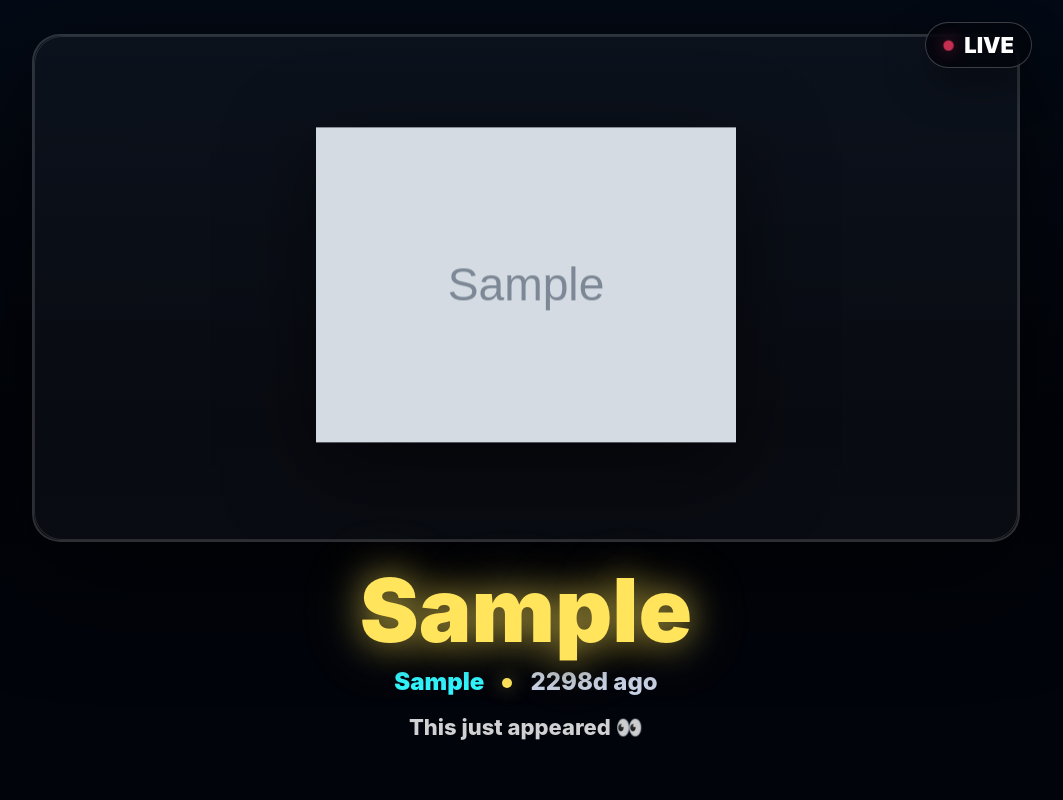
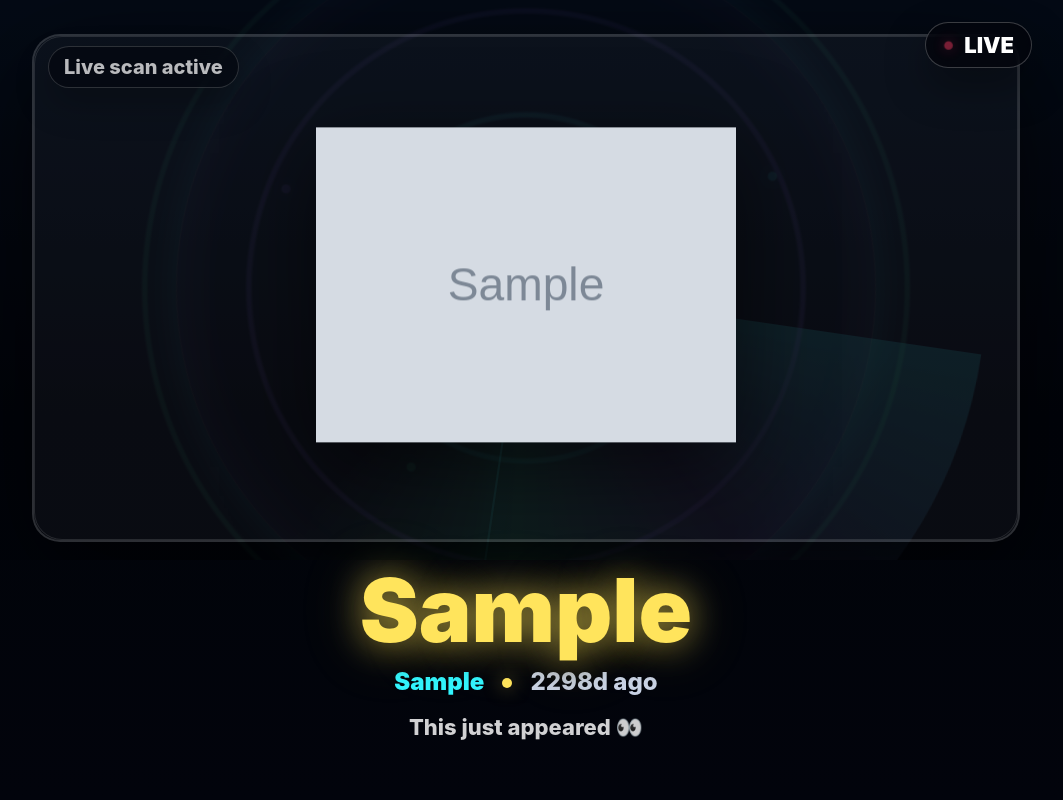
Before and after one commit to playstationvrtuga-boop/tcgsniperdeals, a Flask app: page /live-view in a window 1280 px wide. Shown: the whole page, without its empty margins (114-1177 px from the left). Run offline with Flask 3, Linux system fonts and the light colour scheme; tables that the repository leaves empty hold one stand-in row (values such as "Sample post"); grey boxes marked "Sample" are stand-in pictures.

Commit message:
Add radar motion to live view

```diff
--- a/vip_app/app/templates/live_view.html
+++ b/vip_app/app/templates/live_view.html
@@ -88,19 +88,126 @@
       border-radius: 50%;
       background: #ff3b64;
       box-shadow: 0 0 18px rgba(255, 59, 100, 0.72);
-      animation: live-dot-breathe 2.2s ease-in-out infinite;
+      animation: live-dot-breathe 1s ease-in-out infinite;
     }
 
     .image-stage {
+      position: relative;
       height: 70svh;
       padding: 34px 46px 18px;
       display: flex;
       align-items: center;
       justify-content: center;
+      overflow: hidden;
+    }
+
+    .scan-label {
+      position: absolute;
+      z-index: 3;
+      top: 46px;
+      left: 62px;
+      padding: 10px 15px;
+      border: 1px solid rgba(255, 255, 255, 0.16);
+      border-radius: 999px;
+      background: rgba(2, 4, 10, 0.48);
+      color: rgba(255, 255, 255, 0.72);
+      font-size: 20px;
+      line-height: 1;
+      font-weight: 800;
+      letter-spacing: 0;
+      box-shadow: 0 16px 36px rgba(0, 0, 0, 0.24);
+      backdrop-filter: blur(14px);
+    }
+
+    .radar-field {
+      position: absolute;
+      z-index: 0;
+      width: min(96vw, 920px);
+      aspect-ratio: 1;
+      border-radius: 50%;
+      opacity: 0.34;
+      background:
+        radial-gradient(circle, rgba(49, 245, 255, 0.2) 0 1px, transparent 2px 100%),
+        radial-gradient(circle, transparent 0 26%, rgba(49, 245, 255, 0.12) 26.4% 26.8%, transparent 27.2% 42%, rgba(151, 98, 255, 0.12) 42.4% 42.8%, transparent 43.2% 58%, rgba(55, 255, 155, 0.1) 58.4% 58.8%, transparent 59.2% 100%),
+        conic-gradient(from 0deg, rgba(49, 245, 255, 0.22), rgba(151, 98, 255, 0.11), rgba(55, 255, 155, 0.18), transparent 35%, transparent 100%);
+      animation: radar-rotate 26s linear infinite;
+      pointer-events: none;
+    }
+
+    .radar-field::before {
+      content: "";
+      position: absolute;
+      inset: 12%;
+      border-radius: 50%;
+      border: 1px solid rgba(255, 255, 255, 0.07);
+      box-shadow:
+        0 0 34px rgba(49, 245, 255, 0.12),
+        inset 0 0 46px rgba(151, 98, 255, 0.08);
+    }
+
+    .radar-field::after {
+      content: "";
+      position: absolute;
+      inset: 50% 50% 0 50%;
+      width: 50%;
+      height: 2px;
+      transform-origin: left center;
+      background: linear-gradient(90deg, rgba(49, 245, 255, 0.38), transparent);
+      box-shadow: 0 0 24px rgba(49, 245, 255, 0.22);
+    }
+
+    .scan-ping {
+      position: absolute;
+      inset: 38%;
+      border: 2px solid rgba(49, 245, 255, 0.34);
+      border-radius: 50%;
+      opacity: 0;
+      transform: scale(0.2);
+    }
+
+    .radar-field.is-pinging .scan-ping-one {
+      animation: scan-pulse 1.1s ease-out 1;
+    }
+
+    .radar-field.is-pinging .scan-ping-two {
+      animation: scan-pulse 1.1s ease-out 0.22s 1;
+    }
+
+    .scan-dot {
+      position: absolute;
+      width: 9px;
+      height: 9px;
+      border-radius: 50%;
+      background: rgba(49, 245, 255, 0.46);
+      box-shadow: 0 0 18px rgba(49, 245, 255, 0.34);
+      opacity: 0.32;
+    }
+
+    .scan-dot-one {
+      top: 26%;
+      left: 32%;
+      animation: scan-dot-drift-one 16s ease-in-out infinite alternate;
+    }
+
+    .scan-dot-two {
+      top: 58%;
+      left: 72%;
+      background: rgba(55, 255, 155, 0.4);
+      box-shadow: 0 0 18px rgba(55, 255, 155, 0.26);
+      animation: scan-dot-drift-two 19s ease-in-out infinite alternate;
+    }
+
+    .scan-dot-three {
+      top: 76%;
+      left: 42%;
+      background: rgba(151, 98, 255, 0.42);
+      box-shadow: 0 0 18px rgba(151, 98, 255, 0.3);
+      animation: scan-dot-drift-three 22s ease-in-out infinite alternate;
     }
 
     .image-shell {
       position: relative;
+      z-index: 2;
       width: 100%;
       height: 100%;
       display: flex;
@@ -487,6 +643,14 @@
       </div>
       <div class="activity-overlay" data-activity-overlay>Feed updating...</div>
       <section class="image-stage" aria-label="Listing image">
+        <div class="scan-label">Live scan active</div>
+        <div class="radar-field" data-radar-field aria-hidden="true">
+          <span class="scan-ping scan-ping-one"></span>
+          <span class="scan-ping scan-ping-two"></span>
+          <span class="scan-dot scan-dot-one"></span>
+          <span class="scan-dot scan-dot-two"></span>
+          <span class="scan-dot scan-dot-three"></span>
+        </div>
         <div class="image-shell" data-image-shell>
           <img class="listing-image" data-listing-image alt="">
           <div class="image-fallback" data-image-fallback>Image incoming</div>
@@ -540,6 +704,7 @@
       const detected = document.querySelector("[data-listing-detected]");
       const marketStatus = document.querySelector("[data-market-status]");
       const activityOverlay = document.querySelector("[data-activity-overlay]");
+      const radarField = document.querySelector("[data-radar-field]");
       const marketMessages = [
         "This just appeared 👀",
         "Noticed this one",
@@ -596,6 +761,16 @@
         void price.offsetWidth;
         image.classList.remove("is-resetting");
         price.classList.remove("is-resetting");
+      }
+
+      function triggerScanPulse() {
+        if (!radarField) return;
+        radarField.classList.remove("is-pinging");
+        void radarField.offsetWidth;
+        radarField.classList.add("is-pinging");
+        window.setTimeout(function () {
+          radarField.classList.remove("is-pinging");
+        }, 1500);
       }
 
       function rotateMarketMessage() {
@@ -672,6 +847,7 @@
           updateDetectedLabel();
           setImage(currentListing.image_url, currentListing.title);
           resetMotion();
+          triggerScanPulse();
 
           const level = currentListing.score_label;
           imageShell.classList.toggle("is-hot", level === "HIGH");
```
Also changed, not shown: other parts of vip_app/app/templates/live_view.html (+53 -4 lines), tests/test_live_view.py (+6 -0 lines).
